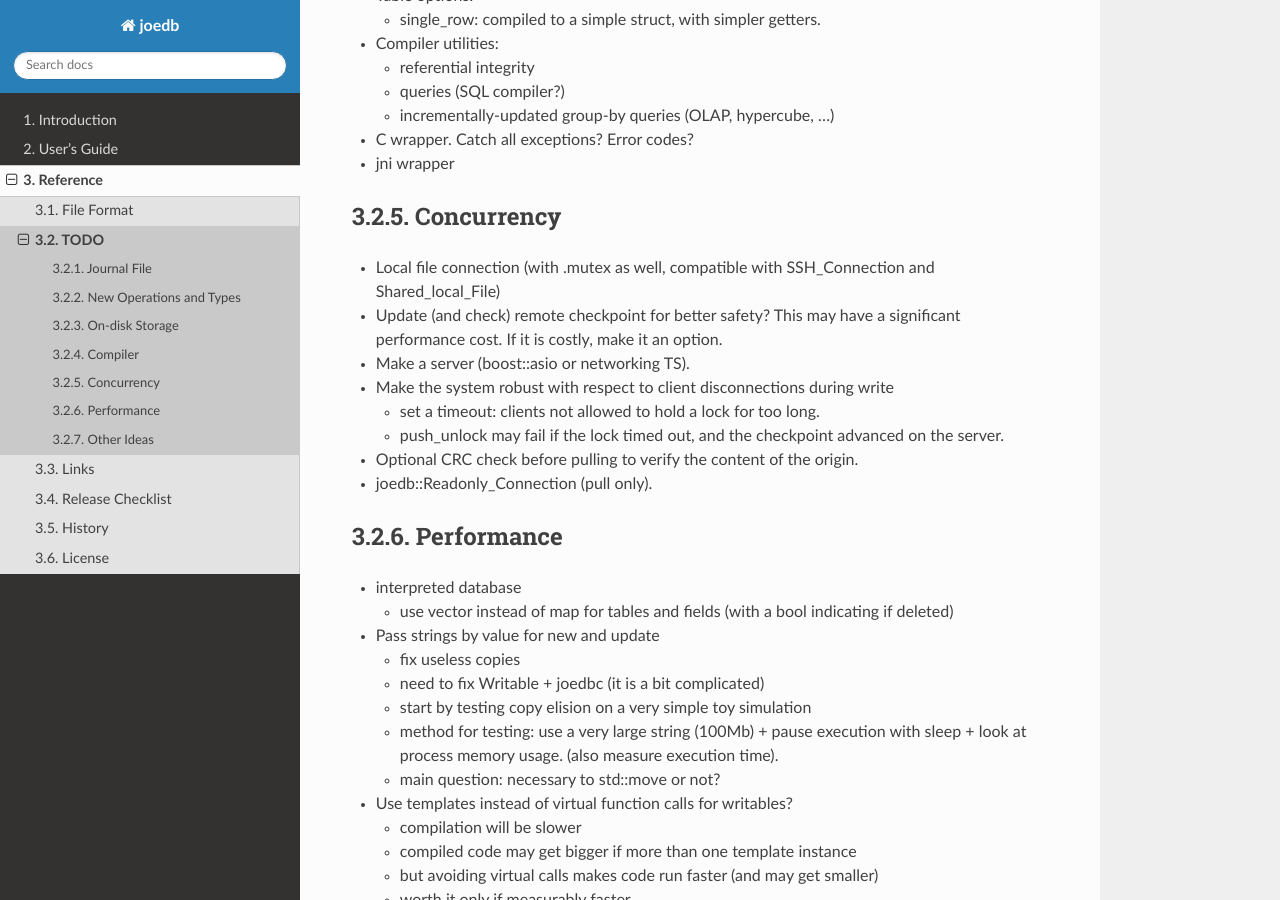
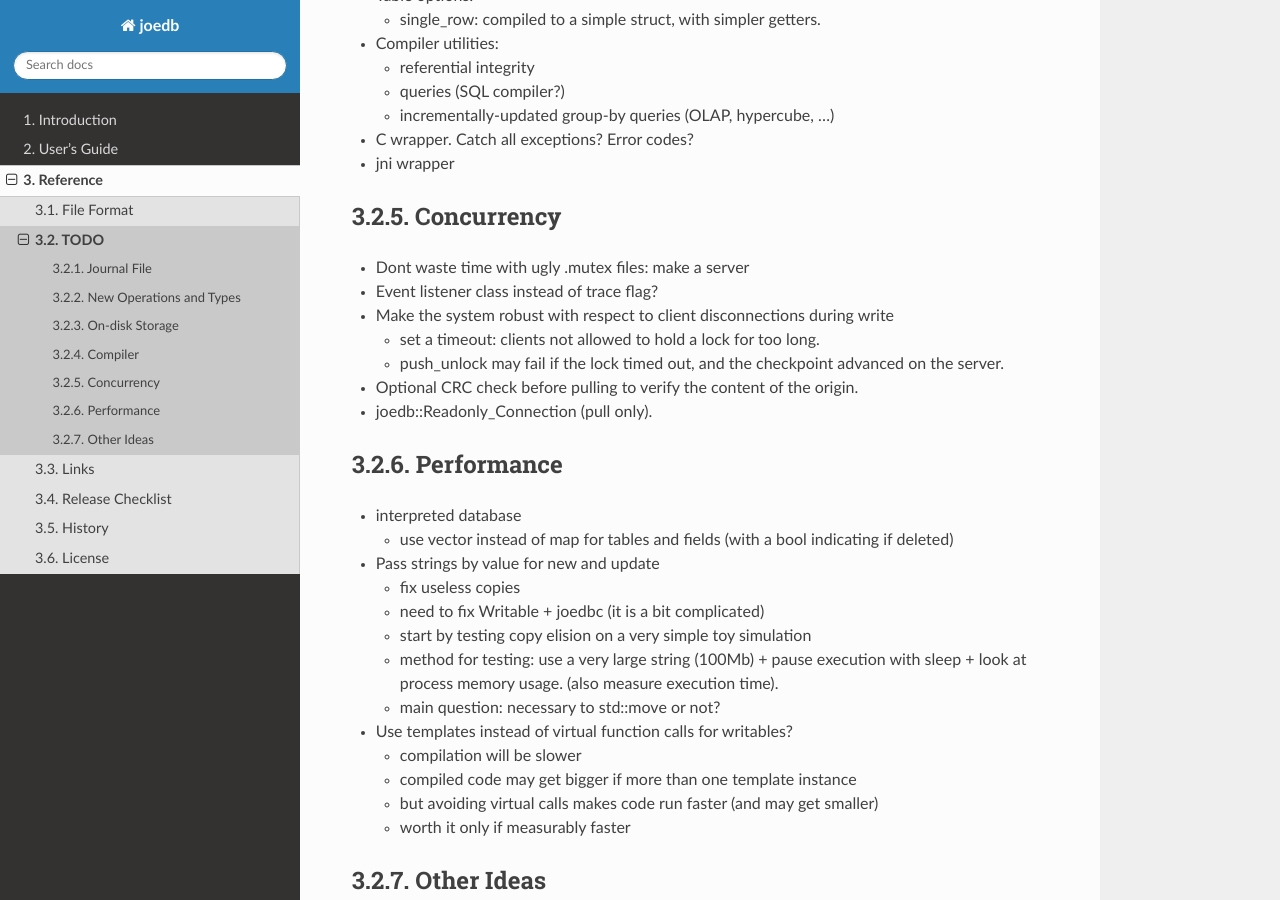
Before and after one commit to Remi-Coulom/joedb, a Sphinx documentation site: the page built from doc/source/todo.rst, in a window 1280 px wide and 900 px high, scrolled down 1145 px. Built offline with Sphinx 7.4.7 and the Read the Docs theme 2.0.0, drawn with Linux system fonts in a browser that asks for light colours; formulas are drawn with MathJax 3.

Commit message:
todo: Dont waste time with ugly .mutex files: make a server

```diff
--- a/doc/source/todo.rst
+++ b/doc/source/todo.rst
@@ -59,10 +59,8 @@ Compiler
 
 Concurrency
 -----------
-- Local file connection (with .mutex as well, compatible with SSH_Connection and Shared_local_File)
-- Update (and check) remote checkpoint for better safety? This may have a
-  significant performance cost. If it is costly, make it an option.
-- Make a server (boost::asio or networking TS).
+- Dont waste time with ugly .mutex files: make a server
+- Event listener class instead of trace flag?
 - Make the system robust with respect to client disconnections during write
 
   - set a timeout: clients not allowed to hold a lock for too long.
```
